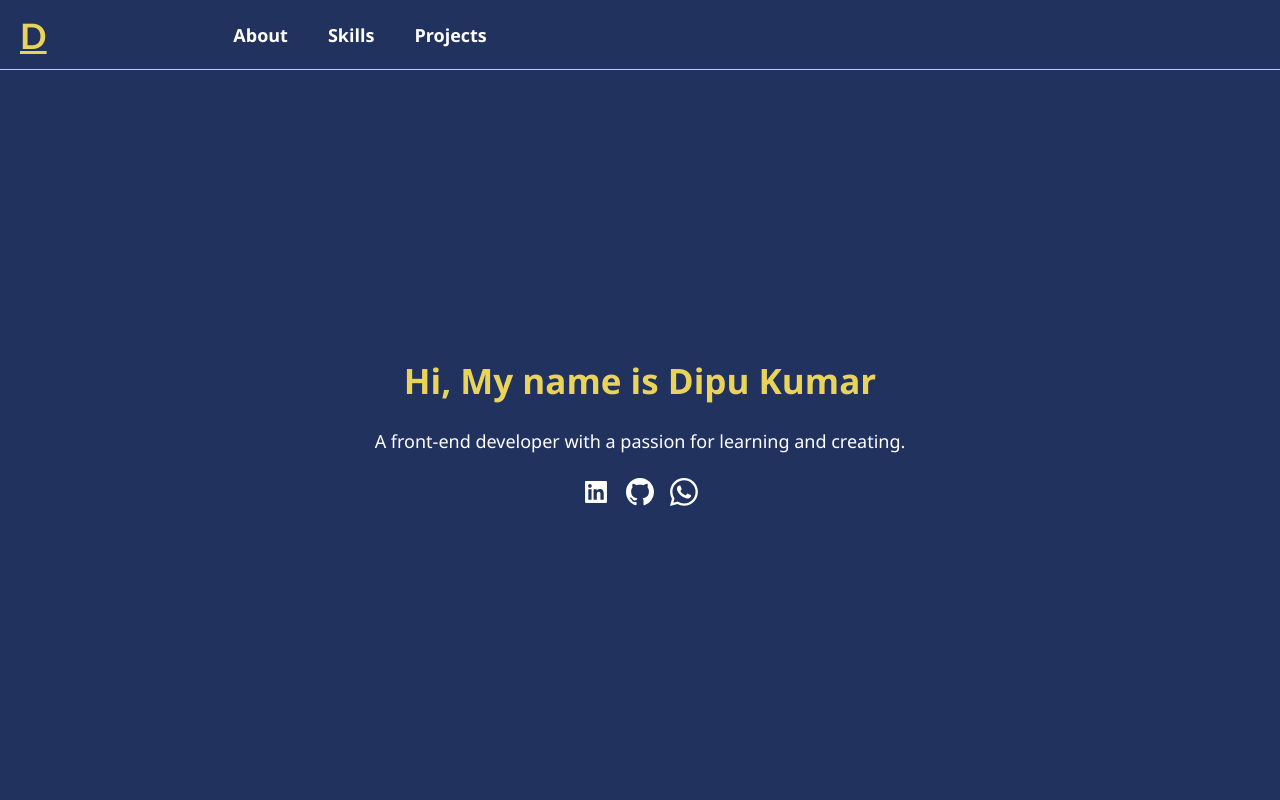
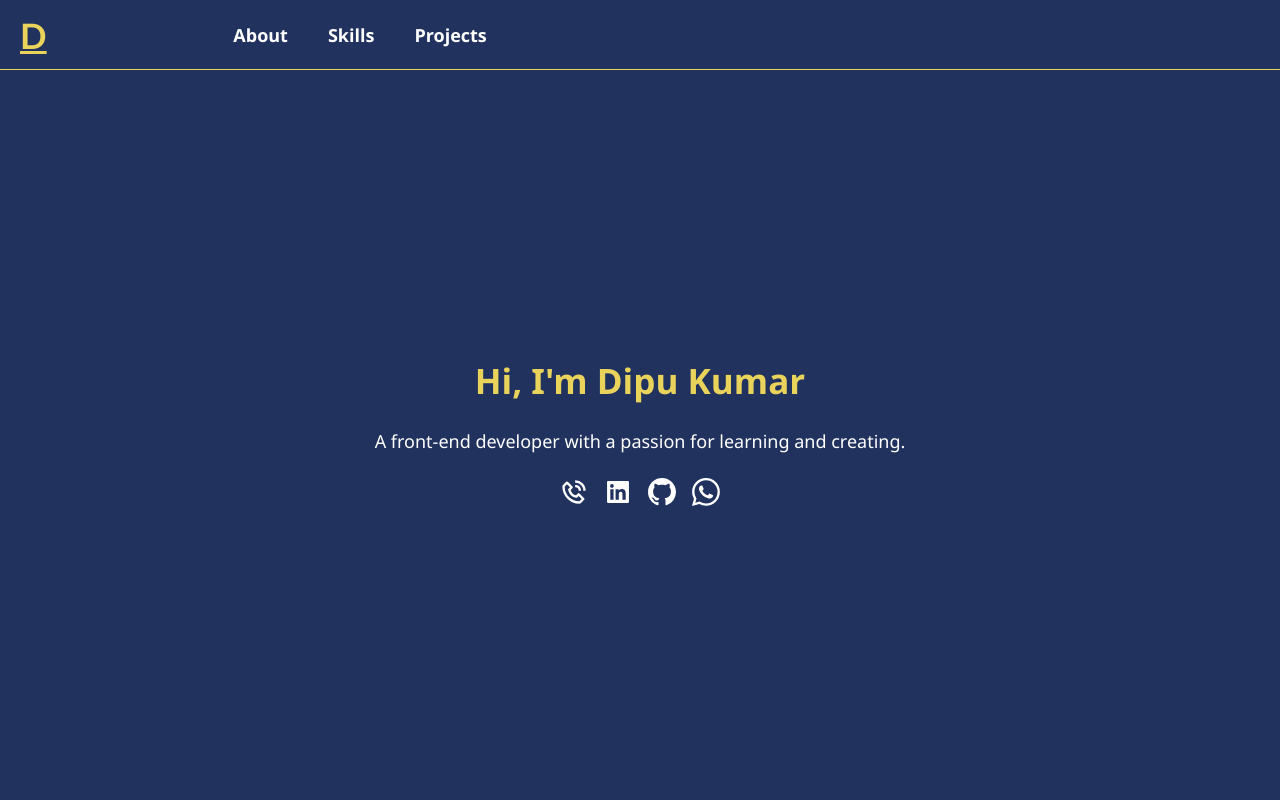
Before and after one commit to dipu-kr/my-portfolio-app, a React (Create React App) app: page / in a window 1280 px wide. Shown: the top 800 px of the page. Built offline with nearby package versions, Linux system fonts and the light colour scheme.

Commit message:
third commit

```diff
--- a/src/components/About.js
+++ b/src/components/About.js
@@ -2,17 +2,22 @@ import React from "react";
 import "../css/about.css";
 import { AiFillLinkedin } from "react-icons/ai";
 import { BsGithub, BsWhatsapp } from "react-icons/bs";
+import { BiPhoneCall } from "react-icons/bi";
 
 const About = () => {
   return (
     <section className="about-main" id="about">
       <div className="about-name-div">
-        <h1>Hi, My name is Dipu Kumar</h1>
+        <h1>Hi, I'm Dipu Kumar</h1>
       </div>
       <div className="about-para-div">
         <p>A front-end developer with a passion for learning and creating.</p>
       </div>
       <div className="about-icon-div">
+        <a href="tel:7644949363" target="_blank" rel="noreferrer noopener">
+          <BiPhoneCall className="about-icon" />
+        </a>
+
         <a
           href="https://linkedin.com/in/dipu-kr"
           target="_blank"
--- a/src/css/about.css
+++ b/src/css/about.css
@@ -33,6 +33,7 @@
 .about-icon{
     margin: 0 8px;
     cursor: pointer;
+    color: #fff;
 }
 
 /* --------------media query-------------- */
```
